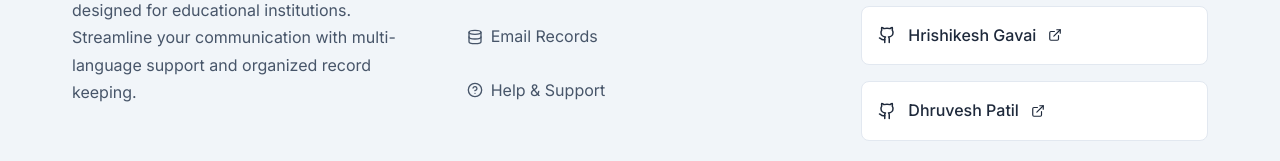
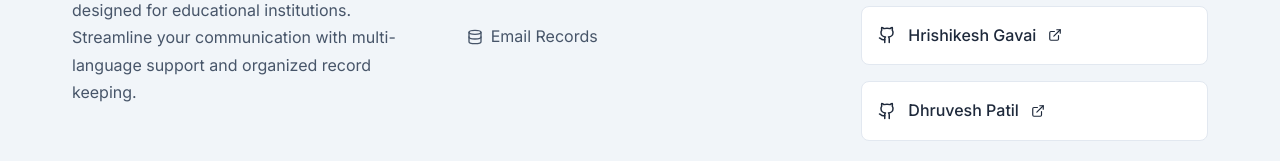
Before and after one commit to Hrishikesh-Gavai/UniMail-Pro, a React (Create React App) app: page / in a window 1280 px wide. Shown: the part 1644-1805 px from the top of the page. Built offline with nearby package versions, Linux system fonts and the light colour scheme; no server answers.

Commit message:
Update Footer.js

```diff
--- a/src/components/Footer.js
+++ b/src/components/Footer.js
@@ -12,8 +12,6 @@ const Footer = () => {
   };
 
   const handleNavClick = (page) => {
-    // This would typically be handled by your router or state management
-    // For now, we'll just scroll to top
     window.scrollTo({ top: 0, behavior: 'smooth' });
   };
 
@@ -44,12 +42,6 @@ const Footer = () => {
               <a href="#records" onClick={() => handleNavClick('records')}>
                 <Database size={16} />
                 Email Records
-              </a>
-            </li>
-            <li>
-              <a href="#help" onClick={() => scrollToSection('footer')}>
-                <HelpCircle size={16} />
-                Help & Support
               </a>
             </li>
           </ul>
```
